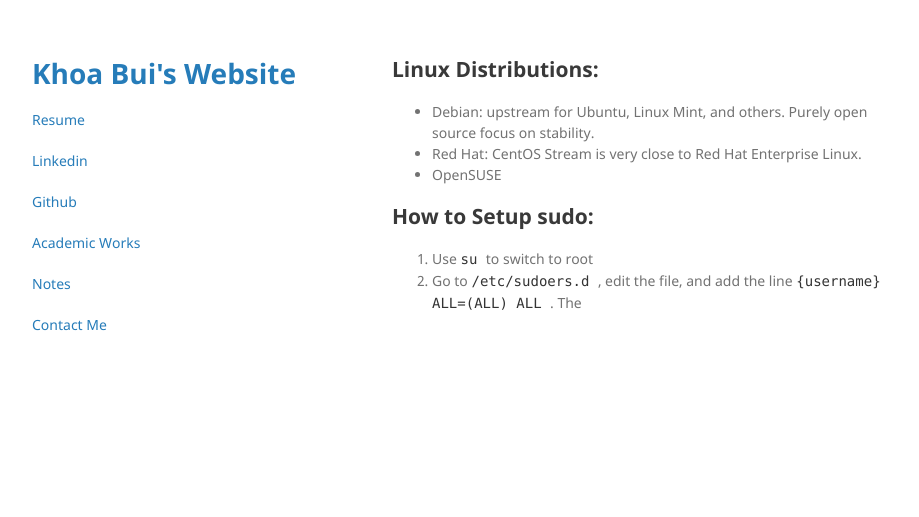
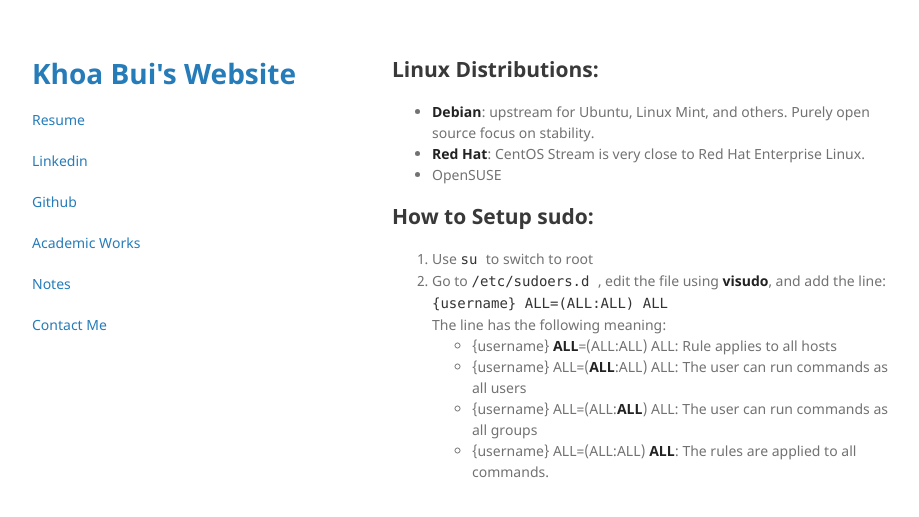
Before and after one commit to khoabuiv/khoabuiv.github.io, a Jekyll site: the page built from linux_notes.md, in a window 1280 px wide. Shown: the top 517 px of the page, without its empty margins (178-1097 px from the left). Built offline with Jekyll 4.4.1, drawn with Linux system fonts in a browser that asks for light colours.

Commit message:
Update linux_notes.md

```diff
--- a/linux_notes.md
+++ b/linux_notes.md
@@ -4,10 +4,16 @@
 ---
 
 ## Linux Distributions:
-- Debian: upstream for Ubuntu, Linux Mint, and others. Purely open source focus on stability.
-- Red Hat: CentOS Stream is very close to Red Hat Enterprise Linux.
+- **Debian**: upstream for Ubuntu, Linux Mint, and others. Purely open source focus on stability.
+- **Red Hat**: CentOS Stream is very close to Red Hat Enterprise Linux.
 - OpenSUSE
 
 ## How to Setup sudo:
 1. Use <code> su </code> to switch to root
-2. Go to <code> /etc/sudoers.d </code>, edit the file, and add the line <code> {username} ALL=(ALL) ALL </code>. The
+2. Go to <code> /etc/sudoers.d </code>, edit the file using **visudo**, and add the line: <br>
+<code> {username} ALL=(ALL:ALL) ALL </code><br>
+The line has the following meaning:
+- {username} **ALL**=(ALL:ALL) ALL: Rule applies to all hosts
+- {username} ALL=(**ALL**:ALL) ALL: The user can run commands as all users
+- {username} ALL=(ALL:**ALL**) ALL: The user can run commands as all groups
+- {username} ALL=(ALL:ALL) **ALL**: The rules are applied to all commands.
```
